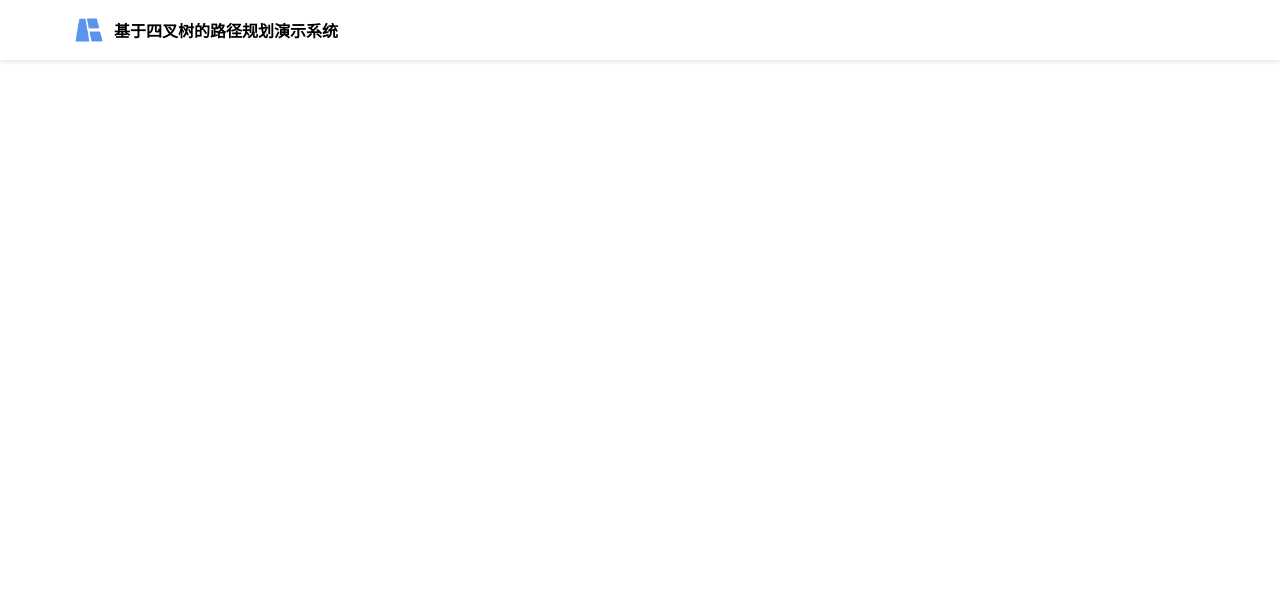
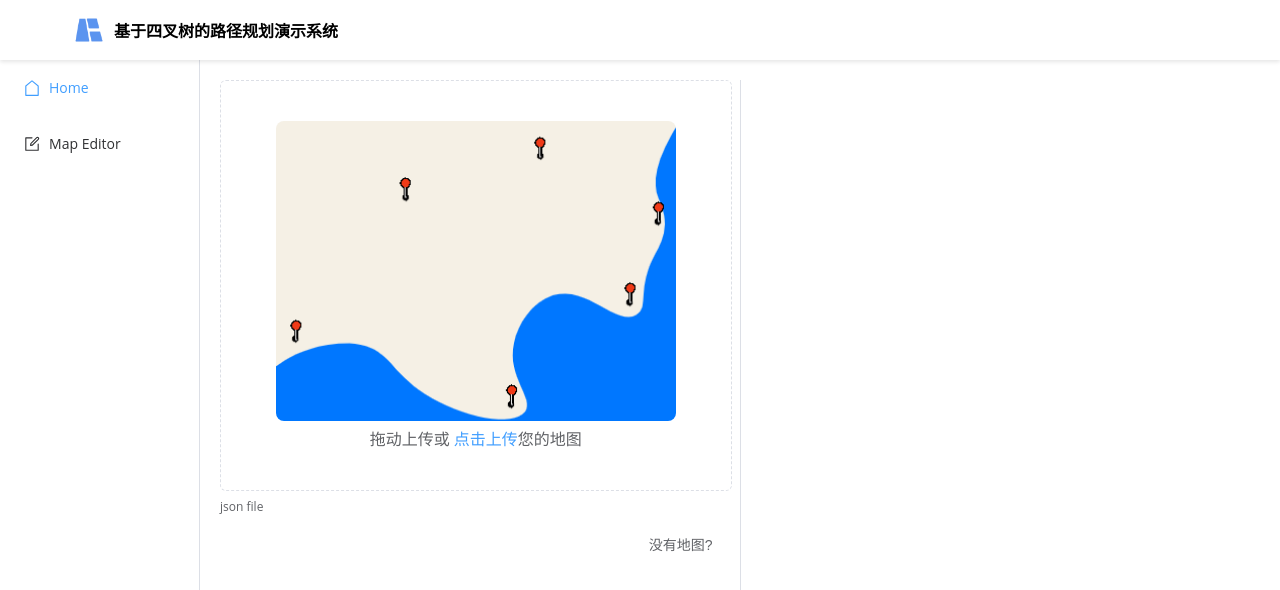
Before and after one commit to BOCINPITY/cles-dev, a Vue app in the folder frontend/: page /cles-dev/SystemView in a window 1280 px wide. Before the commit this address had no page. Shown: the top 590 px of the page. Built offline with nearby package versions, Linux system fonts and the light colour scheme.

Commit message:
fix:尝试修复前端项目部署的路由问题

```diff
--- a/frontend/src/App.vue
+++ b/frontend/src/App.vue
@@ -1,6 +1,6 @@
 <template>
   <el-header>
-    <div class="logo" @click="$router.replace('/')">
+    <div class="logo" @click="$router.replace('/cles-dev')">
       <img src="./assets/logo.png" alt="logo" />
       <span>基于四叉树的路径规划演示系统</span>
     </div>
--- a/frontend/src/components/MapLoader.vue
+++ b/frontend/src/components/MapLoader.vue
@@ -21,7 +21,7 @@
 import router from "@/router";
 import uploadIcon from "../assets/bg01.png";
 const noMap = () => {
-  router.push("/SystemView/editor");
+  router.push("/cles-dev/SystemView/editor");
 };
 </script>
 
--- a/frontend/src/router/index.ts
+++ b/frontend/src/router/index.ts
@@ -1,15 +1,15 @@
-import { createRouter, createWebHistory } from 'vue-router'
+import { createRouter, createWebHistory,createWebHashHistory } from 'vue-router'
 
 import Home from '@/views/Home.vue'
 const router = createRouter({
   history: createWebHistory(import.meta.env.BASE_URL),
   routes: [
     {
-      path: '/',
+      path: '/cles-dev',
       component: Home,
     },
     {
-      path: '/SystemView',
+      path: '/cles-dev/SystemView',
       component: () => import('@/views/SystemView.vue'),
       children: [
         {
--- a/frontend/src/views/Home.vue
+++ b/frontend/src/views/Home.vue
@@ -42,11 +42,11 @@
 </template>
 
 <script setup lang="ts">
-import router from '@/router'
+import router from "@/router";
 
 const start = () => {
-  router.push('/SystemView')
-}
+  router.push("/cles-dev/SystemView");
+};
 </script>
 
 <style scoped>
@@ -77,7 +77,7 @@ const start = () => {
 }
 
 .hero {
-  background-image: url('https://p3-flow-imagex-sign.byteimg.com/ocean-cloud-tos/image_generation/698c6b92200ce778c6d504711ddad14a_1741676559693567649.jpeg~tplv-a9rns2rl98-image.jpeg?rk3s=25bff839&x-expires=1773212559&x-signature=qGR6OZo4EXnztqMSLEtyOP8gHf4%3D');
+  background-image: url("https://p3-flow-imagex-sign.byteimg.com/ocean-cloud-tos/image_generation/698c6b92200ce778c6d504711ddad14a_1741676559693567649.jpeg~tplv-a9rns2rl98-image.jpeg?rk3s=25bff839&x-expires=1773212559&x-signature=qGR6OZo4EXnztqMSLEtyOP8gHf4%3D");
   background-size: cover;
   background-position: center;
   height: 100vh;
@@ -127,7 +127,7 @@ const start = () => {
   width: 100px;
   height: 100px;
   background-color: #f0f0f0;
-  background-image: url('https://p9-flow-imagex-sign.byteimg.com/ocean-cloud-tos/image_generation/de0657782dc01c396884b7c85532bcb9_1741676433461770969.jpeg~tplv-a9rns2rl98-image.jpeg?rk3s=25bff839&x-expires=1773212433&x-signature=J7fV4VQyU8nKx1yuBx3h6RZaZEs%3D');
+  background-image: url("https://p9-flow-imagex-sign.byteimg.com/ocean-cloud-tos/image_generation/de0657782dc01c396884b7c85532bcb9_1741676433461770969.jpeg~tplv-a9rns2rl98-image.jpeg?rk3s=25bff839&x-expires=1773212433&x-signature=J7fV4VQyU8nKx1yuBx3h6RZaZEs%3D");
   background-size: cover;
   background-position: center;
   transition: transform 0.3s ease;
@@ -137,7 +137,7 @@ const start = () => {
   width: 100px;
   height: 100px;
   background-color: #f0f0f0;
-  background-image: url('https://p3-flow-imagex-sign.byteimg.com/ocean-cloud-tos/image_generation/82f7e943302c25dcd2668412559bbfc2_1741676521967071416.jpeg~tplv-a9rns2rl98-image.jpeg?rk3s=25bff839&x-expires=1773212522&x-signature=OUM6LPQy0VbclS1JIy1bHiuVKtw%3D');
+  background-image: url("https://p3-flow-imagex-sign.byteimg.com/ocean-cloud-tos/image_generation/82f7e943302c25dcd2668412559bbfc2_1741676521967071416.jpeg~tplv-a9rns2rl98-image.jpeg?rk3s=25bff839&x-expires=1773212522&x-signature=OUM6LPQy0VbclS1JIy1bHiuVKtw%3D");
   background-size: cover;
   background-position: center;
   transition: transform 0.3s ease;
@@ -147,7 +147,7 @@ const start = () => {
   width: 100px;
   height: 100px;
   background-color: #f0f0f0;
-  background-image: url('https://p9-flow-imagex-sign.byteimg.com/ocean-cloud-tos/image_generation/54864213467edcaf9f485721042361ba_1741676537082617644.jpeg~tplv-a9rns2rl98-image.jpeg?rk3s=25bff839&x-expires=1773212537&x-signature=ha9ZXKn4bWuNPpp4OaLfA66nGAk%3D');
+  background-image: url("https://p9-flow-imagex-sign.byteimg.com/ocean-cloud-tos/image_generation/54864213467edcaf9f485721042361ba_1741676537082617644.jpeg~tplv-a9rns2rl98-image.jpeg?rk3s=25bff839&x-expires=1773212537&x-signature=ha9ZXKn4bWuNPpp4OaLfA66nGAk%3D");
   background-size: cover;
   background-position: center;
   transition: transform 0.3s ease;
@@ -202,7 +202,7 @@ const start = () => {
 }
 
 .feature-list li::before {
-  content: '✓';
+  content: "✓";
   margin-right: 10px;
   color: var(--primary-button-color);
 }
@@ -211,7 +211,7 @@ const start = () => {
   width: 45%;
   height: 300px;
   background-color: #f0f0f0;
-  background-image: url('https://p3-flow-imagex-sign.byteimg.com/ocean-cloud-tos/image_generation/cd9623c20d45bbc713cc4963d1497878_1741676569049154135.jpeg~tplv-a9rns2rl98-image.jpeg?rk3s=25bff839&x-expires=1773212569&x-signature=a68ifjODqgC8EclaUNWWyYlWZx4%3D');
+  background-image: url("https://p3-flow-imagex-sign.byteimg.com/ocean-cloud-tos/image_generation/cd9623c20d45bbc713cc4963d1497878_1741676569049154135.jpeg~tplv-a9rns2rl98-image.jpeg?rk3s=25bff839&x-expires=1773212569&x-signature=a68ifjODqgC8EclaUNWWyYlWZx4%3D");
   background-size: cover;
   background-position: center;
   transition: transform 0.3s ease;
@@ -225,7 +225,7 @@ const start = () => {
   width: 45%;
   height: 300px;
   background-color: #f0f0f0;
-  background-image: url('https://p9-flow-imagex-sign.byteimg.com/ocean-cloud-tos/image_generation/5247eb0d8bf1f68ec2604b4b93b91073_1741676579771426625.jpeg~tplv-a9rns2rl98-image.jpeg?rk3s=25bff839&x-expires=1773212579&x-signature=Ez9PgFO50n3nkXJKOxYWC7zZmTQ%3D');
+  background-image: url("https://p9-flow-imagex-sign.byteimg.com/ocean-cloud-tos/image_generation/5247eb0d8bf1f68ec2604b4b93b91073_1741676579771426625.jpeg~tplv-a9rns2rl98-image.jpeg?rk3s=25bff839&x-expires=1773212579&x-signature=Ez9PgFO50n3nkXJKOxYWC7zZmTQ%3D");
   background-size: cover;
   background-position: center;
   transition: transform 0.3s ease;
--- a/frontend/src/views/SystemView.vue
+++ b/frontend/src/views/SystemView.vue
@@ -2,7 +2,7 @@
   <el-container>
     <el-aside width="200px">
       <el-menu :default-active="activeMenu" class="el-menu-vertical">
-        <RouterLink to="/SystemView">
+        <RouterLink to="/cles-dev/SystemView">
           <el-menu-item index="1">
             <template #title>
               <el-icon><House /></el-icon>
@@ -10,7 +10,7 @@
             </template>
           </el-menu-item>
         </RouterLink>
-        <RouterLink to="/SystemView/editor">
+        <RouterLink to="/cles-dev/SystemView/editor">
           <el-menu-item index="2">
             <el-icon><Edit /></el-icon>
             <template #title>Map Editor</template>
@@ -34,9 +34,9 @@ const router = useRouter();
 watchEffect(() => {
   const routers = router.currentRoute.value.matched;
   activeMenu.value = router.currentRoute.value.path;
-  if (activeMenu.value === "/SystemView") {
+  if (activeMenu.value === "/cles-dev/SystemView") {
     activeMenu.value = "1";
-  } else if (activeMenu.value === "/SystemView/editor") {
+  } else if (activeMenu.value === "/cles-dev/SystemView/editor") {
     activeMenu.value = "2";
   }
 });
```
Also changed, not shown: frontend/components.d.ts (+0 -7 lines).
